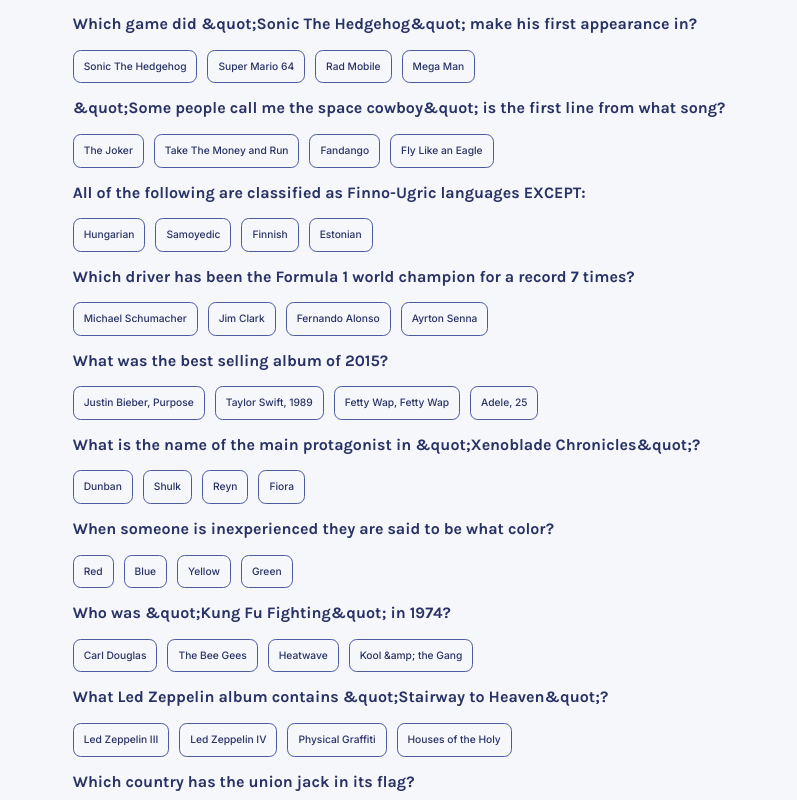
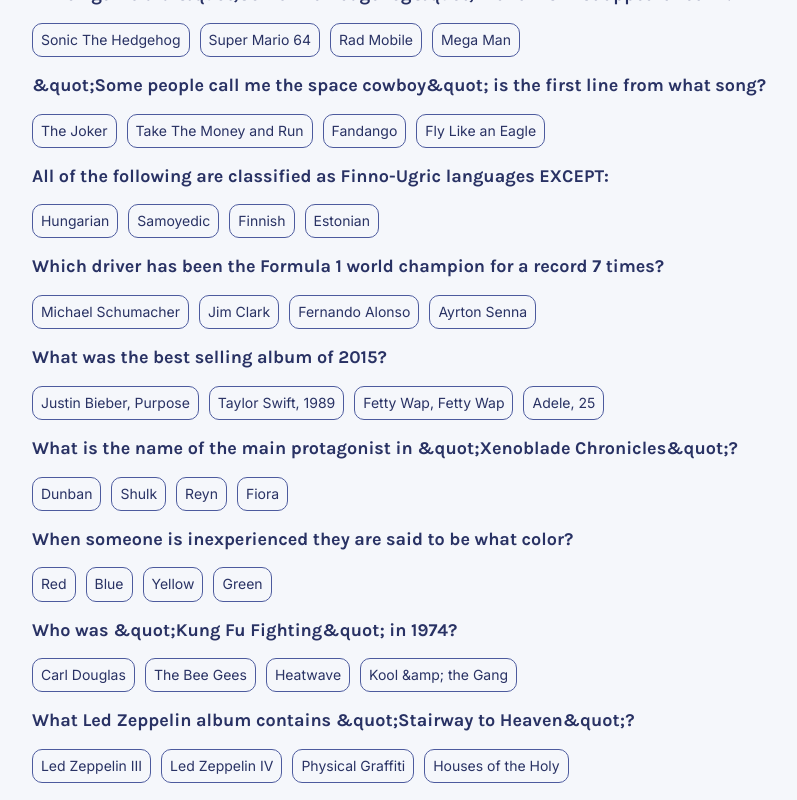
Before and after one commit to cermartinezz/quizzical, a React (Vite) app: page / in a window 1280 px wide. Both pictures are taken after a click on the button "Start Quiz". Shown: the whole page, without its empty margins (241-1038 px from the left). Built offline with nearby package versions, Linux system fonts and the light colour scheme.

Commit message:
change style

```diff
--- a/src/components/answer.css
+++ b/src/components/answer.css
@@ -1,18 +1,18 @@
 .answer{
-  border-radius: 7.71px;
-  border: 0.771px solid #4D5B9E;
-  padding: 10px;
+  border-radius: 10px;
+  border: 1px solid #4D5B9E;
+  padding: 8px;
   color: #293264;
   text-align: center;
-  font-size: 10.24px;
+  font-size: 14px;
   font-family: Inter;
-  font-weight: 500;
+  font-weight: 400;
 }
 
 
 .answer:hover{
   background: #D6DBF5;
-  border: 0.771px solid #D6DBF5
+  border: 1px solid #D6DBF5
 }
 
 .disabled{
@@ -22,21 +22,21 @@
 
 .selected{
   background: #D6DBF5;
-  border: 0.771px solid #D6DBF5;
+  border: 1px solid #D6DBF5;
 }
 
 
 .correct{
   background: #D6DBF5;
-  border: 0.771px solid #D6DBF5;
+  border: 1px solid #D6DBF5;
 }
 
 .correct {
   background: #94D7A2;
-  border: 0.771px solid #94D7A2;
+  border: 1px solid #94D7A2;
 }
 
 .wrong {
   background: #F8BCBC;
-  border: 0.771px solid #F8BCBC;
+  border: 1px solid #F8BCBC;
 }
--- a/src/components/question.css
+++ b/src/components/question.css
@@ -6,7 +6,7 @@
 
 .question--label {
   color: #293264;
-  font-size: 16px;
+  font-size: 18px;
   font-family: Karla;
   font-weight: 700;
 }
```
